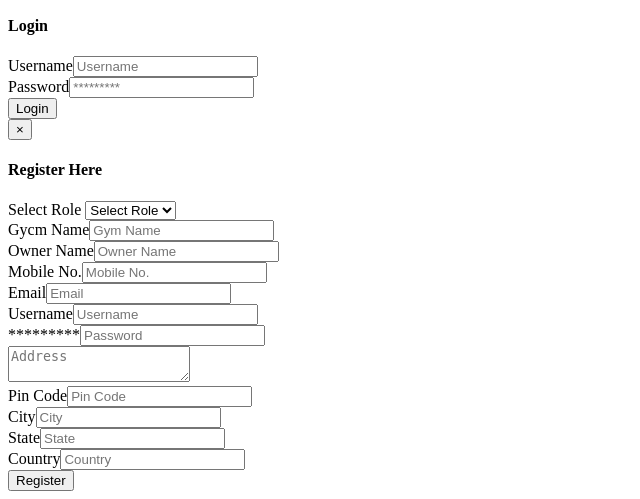
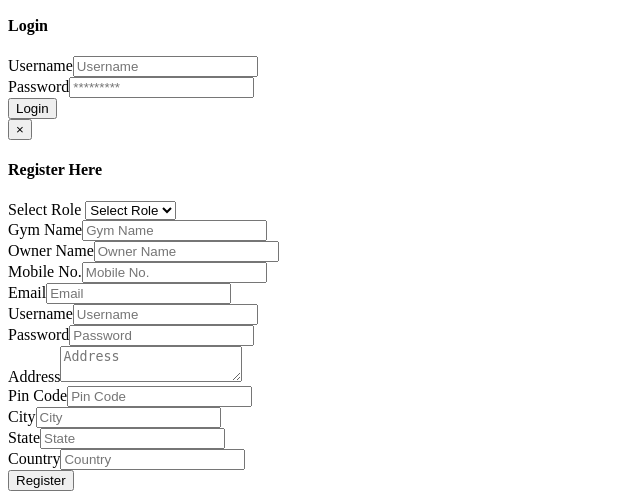
Before and after one commit to rohanpugaonkar/mgp, a Yii app: template frontend/views/site/blog.php in a window 1280 px wide. Shown: the part 4394-4893 px from the top of the page, without its empty margins (0-640 px from the left). Run offline with PHP 8.4 and a stand-in for Yii, Linux system fonts and the light colour scheme; the template is opened without the code that fills it, so the values that code supplies are empty; form fields are guessed from the names that the template uses; some libraries are stand-ins or nearby versions.

Commit message:
UI changes

```diff
--- a/frontend/views/layouts/footer.php
+++ b/frontend/views/layouts/footer.php
@@ -84,20 +84,17 @@
 		<?php
 			$model = new LoginForm();
 		    $form = ActiveForm::begin([
-		        'options' => ['class' => 'form-horizontal mygym-modal','id' => 'login'],
+		        'options' => ['class' => 'form-horizontal','id' => 'login'],
 		        'action'=>'login'
 		    ]);
 		?>
-			<div class="form-group">
-				<!-- <label class="control-label">Username</label>
-				<input type="text" class="form-control" placeholder="Username" required/> -->
-				<?= $form->field($model, 'username')->textInput(['placeholder' => "Username"])->label('Username')?>
-			</div>
-			<div class="form-group">
-				<!-- <label class="control-label">Password</label>
-				<input type="password" class="form-control" placeholder="*********" required/> -->
-				<?= $form->field($model, 'password')->textInput(['placeholder' => "*********"])->label('Password') ?>
-			</div>
+
+
+			<?= $form->field($model, 'username')->textInput(['placeholder' => "Username"]); ?>
+
+
+			<?= $form->field($model, 'password')->textInput(['placeholder' => "*********"]); ?>
+
 			<div class="form-group">
 				<?= Html::submitButton('Login', ['class' =>'btn btn-default','id'=>'']) ?>
 			</div>
@@ -137,47 +134,29 @@
                 </select>
 			</div>
 			<div class="owner box">
-				<div class="form-group">
-					<?= $form->field($model, 'gym_name')->textInput(['placeholder' => "Gym Name"])->label('Gycm Name')?>
-				</div>
-				<div class="form-group">
+
+				<?= $form->field($model, 'gym_name')->textInput(['placeholder' => "Gym Name"])->label('Gym Name')?>
+
 				<?= $form->field($model, 'owner_name')->textInput(['placeholder' => "Owner Name"])->label('Owner Name') ?>
-				</div>
-				<div class="form-group">
+
 				<?= $form->field($model, 'mobile_no')->textInput(['placeholder' => "Mobile No."])->label('Mobile No.')?>
 
-				</div>
-				<div class="form-group">
 				<?= $form->field($model, 'email')->textInput(['placeholder' => "Email"])->label('Email') ?>
 
-				</div>
-				<div class="form-group">
 				<?= $form->field($model, 'username')->textInput(['placeholder' => "Username"])->label('Username')?>
 
-				</div>
-				<div class="form-group">
-					        <?= $form->field($model, 'password')->textInput(['placeholder' => "Password"])->label('*********') ?>
+				<?= $form->field($model, 'password')->textInput(['placeholder' => "Password"])->label('Password') ?>
 
-				</div>
-				<div class="form-group">
-					        <?= $form->field($model, 'address')->textArea(['placeholder' => 'Address', 'name' => 'Address'])->label(false); ?>
+				<?= $form->field($model, 'address')->textArea(['placeholder' => 'Address', 'name' => 'Address'])->label('Address'); ?>
 
-				</div>
-				<div class="form-group">
 				<?= $form->field($model, 'pincode')->textInput(['placeholder' => "Pin Code"])->label('Pin Code') ?>
 
-				</div>
-				<div class="form-group">
 		        <?= $form->field($model, 'city')->textInput(['placeholder' => "City"])->label('City')?>
 
-				</div>
-				<div class="form-group">
 				<?= $form->field($model, 'state')->textInput(['placeholder' => "State"])->label('State') ?>
-				</div>
-				<div class="form-group">
+
 				<?= $form->field($model, 'country')->textInput(['placeholder' => "Country"])->label('Country') ?>
 
-				</div>
 		    </div>
 
 
```
Lines whose indentation alone changed are shown as unchanged.
